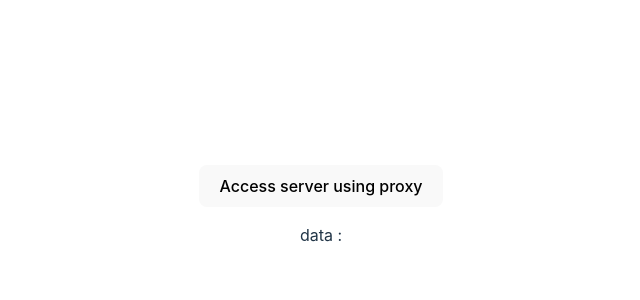
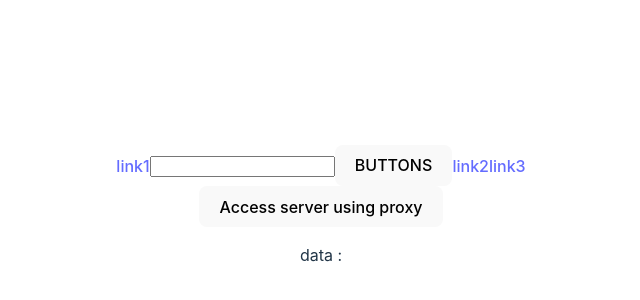
Before and after one commit to JeremyEffinger/faketreon, a React (Vite) app in the folder client/: page / in a window 1280 px wide. Shown: the part 186-486 px from the top of the page, without its empty margins (319-959 px from the left). Built offline with nearby package versions, Linux system fonts and the light colour scheme.

Commit message:
added recoil and Header file

```diff
--- a/client/src/App.jsx
+++ b/client/src/App.jsx
@@ -1,6 +1,8 @@
 import "./styling/App.css";
 import axios from "axios";
 import { useState } from "react";
+import Header from "../src/components/Header.jsx"
+
 
 function App() {
   const [data, setData] = useState("{}");
@@ -16,9 +18,12 @@ function App() {
   }
 
   return (
+    <div>
+      < Header/>
     <div className="App">
       <button onClick={getDataFromServer}>Access server using proxy</button>
       <p>data : {data.message}</p>
+    </div>
     </div>
   );
 }
--- /dev/null
+++ b/client/src/components/Header.jsx
@@ -0,0 +1,28 @@
+ import React from "react";
+ //import recoil from "recoil";
+
+ function Header(){
+
+    // this can be run with onChange with set timeout
+    // or onBlur
+    // or onSubmit if using a form we will probably use a form
+    // but for now it will be onBlur
+
+    function handleBlur(event) {
+        let value = event.target.value
+        console.log(value)
+    }
+
+ return (
+    <header>
+    <a rel="stylesheet" href="https://www.google.com" >link1</a>
+    <input onBlur={handleBlur}type="text"/>
+    <button  type="submit">BUTTONS</button>
+    <a rel="stylesheet" href="https://www.google.com" >link2</a>
+    <a rel="stylesheet" href="https://www.google.com" >link3</a>
+    </header>
+    )
+ }
+
+
+ export default Header;
--- a/client/src/main.jsx
+++ b/client/src/main.jsx
@@ -1,10 +1,19 @@
 import React from "react";
 import ReactDOM from "react-dom/client";
 import App from "./App";
+import {
+  RecoilRoot,
+  atom,
+  selector,
+  useRecoilState,
+  useRecoilValue,
+} from 'recoil';
 import "./styling/index.css";
 
 ReactDOM.createRoot(document.getElementById("root")).render(
   <React.StrictMode>
+    <RecoilRoot>
     <App />
+    </RecoilRoot>
   </React.StrictMode>
 );
```
